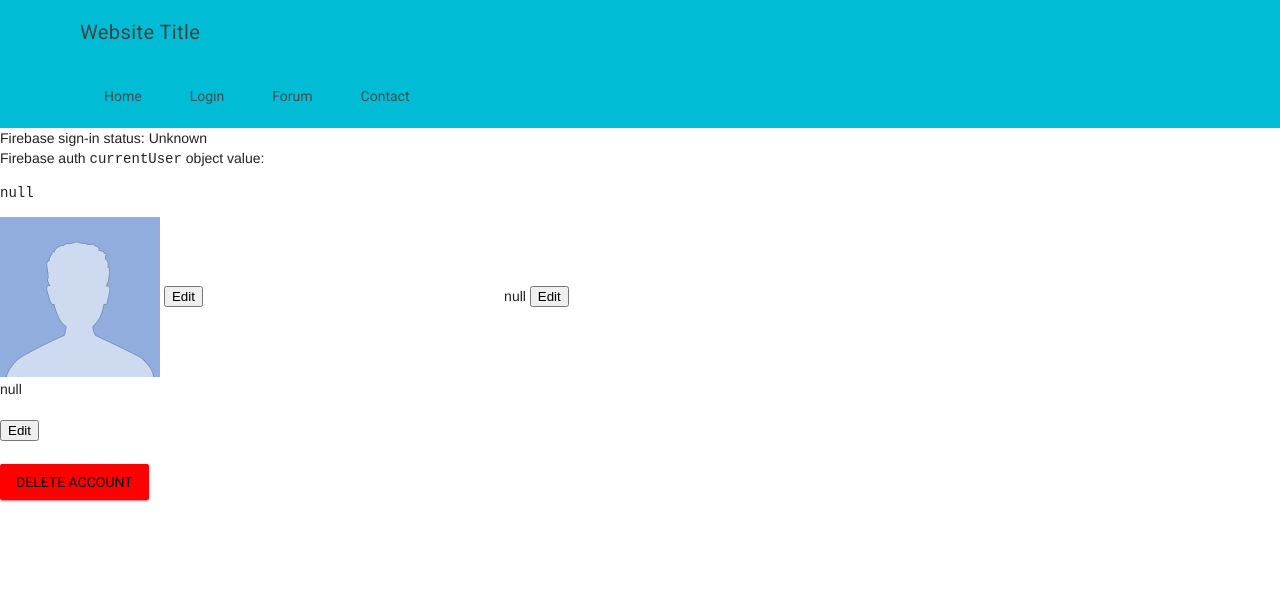
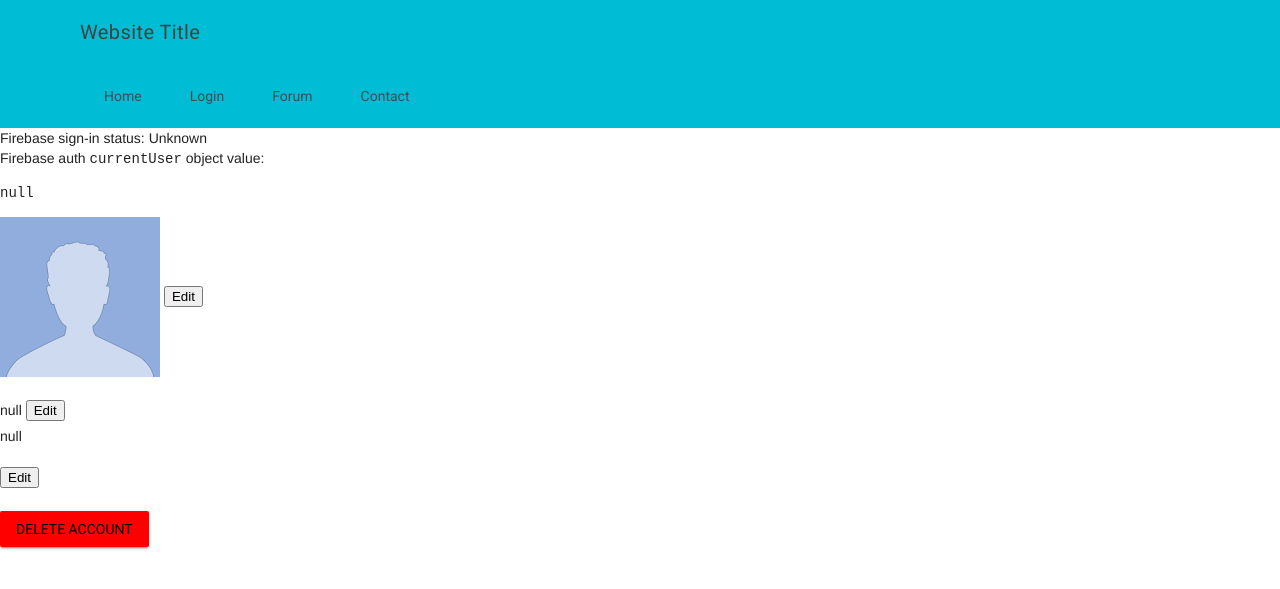
Before and after one commit to slothgamez/fireplex.github.io, a Jekyll site: the page firebase/account/index.html, which Jekyll copies as it is, in a window 1280 px wide. Shown: the top 589 px of the page. Built offline with Jekyll 4.4.1, drawn with Linux system fonts in a browser that asks for light colours; nearby versions of some CDN libraries; comment, search, counter and statistics services are not loaded.

Commit message:
Update index.html

```diff
--- a/firebase/account/index.html
+++ b/firebase/account/index.html
@@ -223,11 +223,11 @@
             <input class="mdl-textfield__input" style="display:inline;width:auto;" id="pictureChange" placeholder="Image url"/>
             <button onCLick="pictureSubmitt()" id="pictureSubmit">Submit changes</button>
             <!--Email display and edit-->
-              <span id="account-email">null</span>
-              <button onClick="popupformEmail()" id="emailEditbtn">Edit</button>
-              <input class="mdl-textfield__input" style="display:inline;width:auto;" id="emailChange" placeholder="New email"/>
-              <button onClick="emailSubmitt()" id="emailSubmit">Submit changes</button>
-              </div>
+            <br/><br/>
+            <span id="account-email">null</span>
+            <button onClick="popupformEmail()" id="emailEditbtn">Edit</button>
+            <input class="mdl-textfield__input" style="display:inline;width:auto;" id="emailChange" placeholder="New email"/>
+            <button onClick="emailSubmitt()" id="emailSubmit">Submit changes</button>
             <!--Name display and edit-->
             <p id="account-name">null</p>
             <button onClick="popupformName()" id="nameEditbtn">Edit</button>
```
